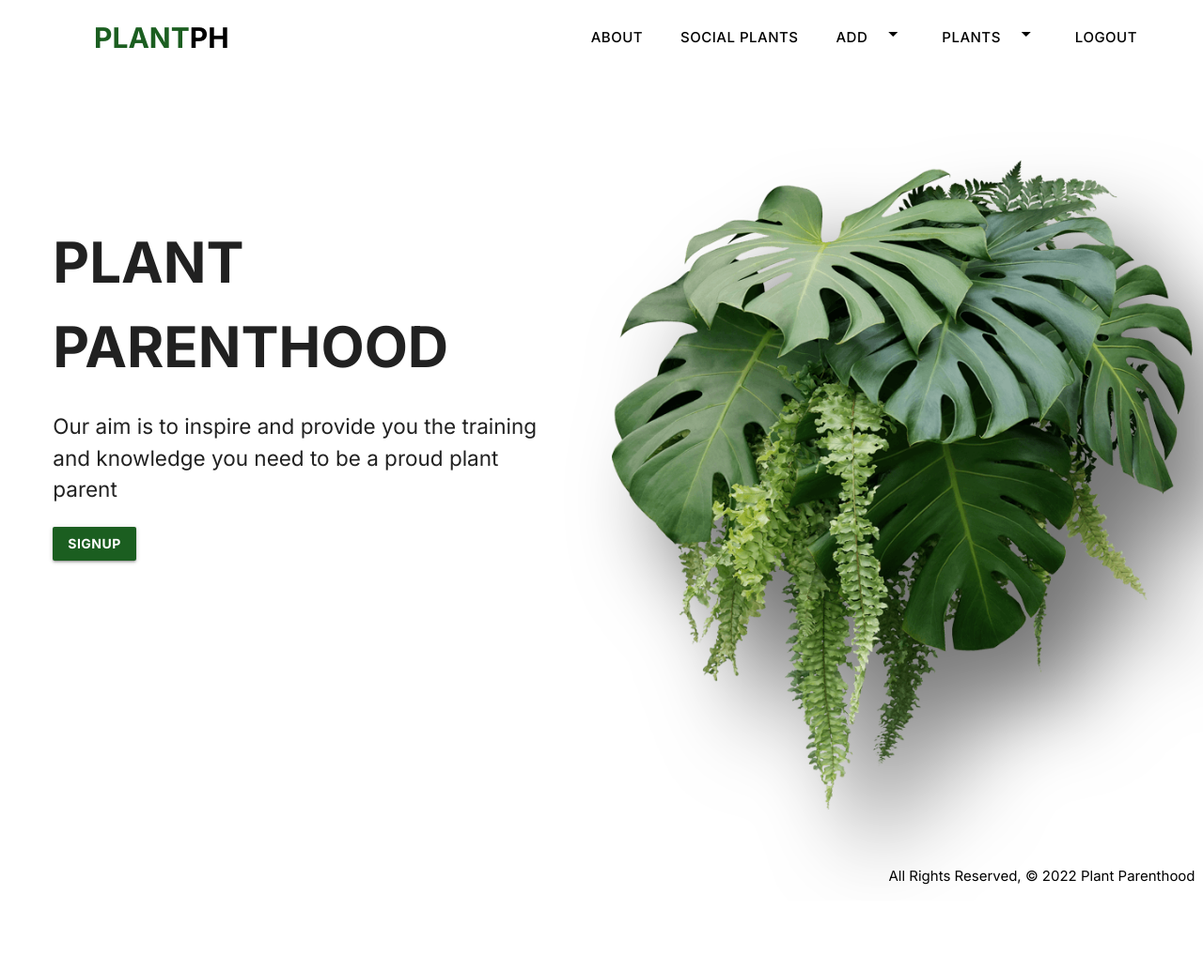
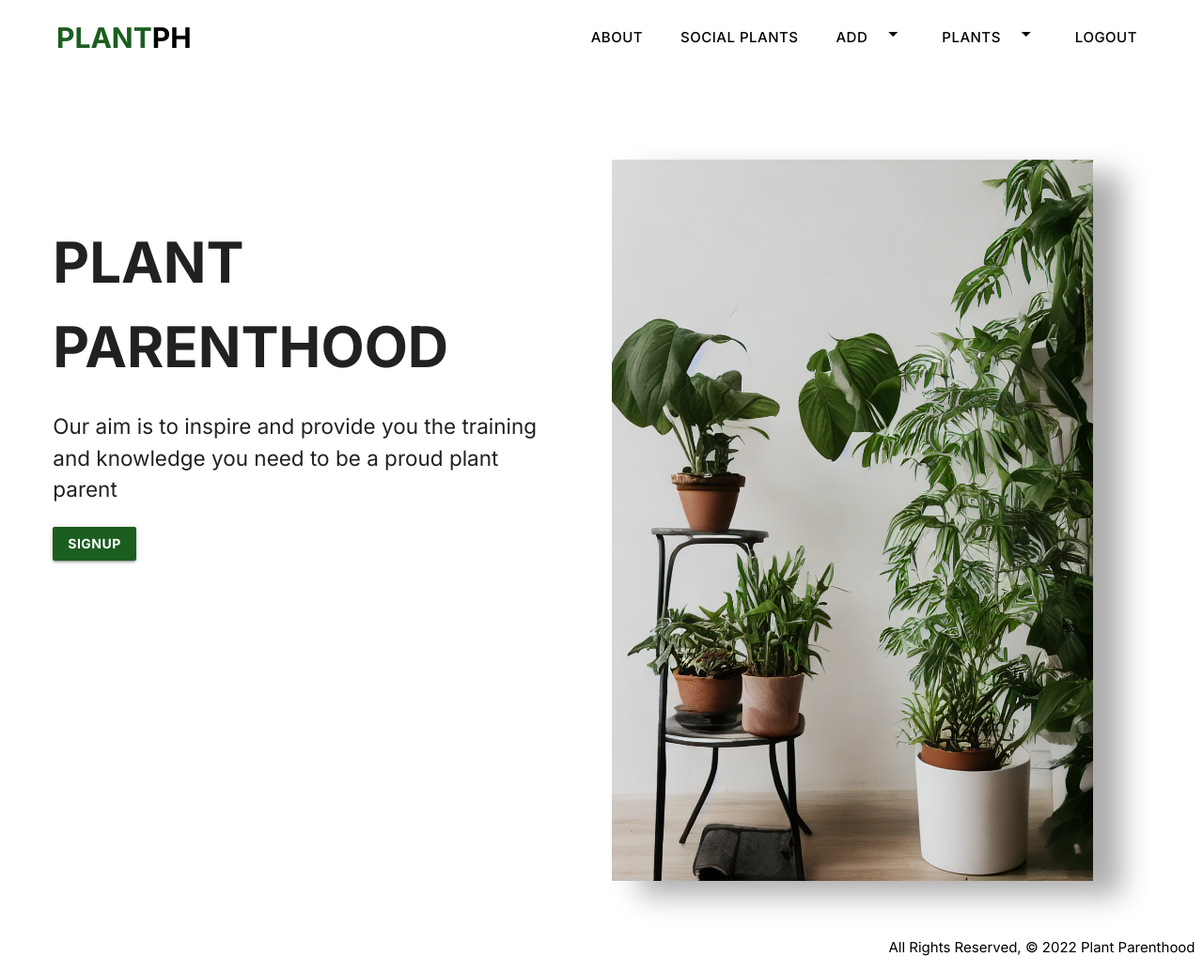
Before and after one commit to williethewolf/plant_parenthood, a Django app: page / in a window 1280 px wide. Shown: the whole page at 94% size. Before the commit the page ends 942 px from the top, so only its background shows below. Run offline with Django 4.2, Linux system fonts and the light colour scheme; the visitor is signed in with stand-in values (Sample User, id 1); some libraries are stand-ins or nearby versions; some web fonts are replaced.

Commit message:
wip: nav styling

```diff
--- a/main_app/static/css/style.css
+++ b/main_app/static/css/style.css
@@ -27,7 +27,7 @@ nav {
   background: white;
   align-items: center;
   justify-content: space-between;
-  padding: 0 50px 0 100px;
+  padding: 0 50px 0 4rem;
   flex-wrap: wrap;
 
 }
@@ -119,7 +119,7 @@ nav .logo {
 
 .img-container img {
   margin-top: 6rem;
-  filter: drop-shadow(50px 60px 3rem #727272);
+  filter: drop-shadow(30px 15px 1rem #acacac);
   max-width: 100%;
   height:auto;
 }
--- a/main_app/templates/base.html
+++ b/main_app/templates/base.html
@@ -17,6 +17,16 @@
     </head>
     <body>
         <header class="">
+            <ul id="adddropdown" class="dropdown-content">
+                <li><a href="{% url 'plant_add' %}">Add a plant</a></li>
+                {% if request.user.is_active and request.user.is_staff %}
+                <li><a href="{% url 'plant_create' %}">Create plant entry in DB</a></li>
+                {% endif %}
+            </ul>
+            <ul id="viewdropdown" class="dropdown-content">
+                <li><a href="{% url 'plants_index' %}">My plants</a></li>
+                <li><a href="{% url 'plantsDB_index' %}">Plants DB</a></li>
+            </ul>
             <nav class="white">
                 <a href="{% url 'home' %}" class="logo"><span class="bold-green">Plant</span>PH</a>
                 <input type="checkbox" id="check"/>
@@ -64,42 +74,5 @@
                 </div>
             </div>
         </footer>
-        <script async defer>
-{% comment %} sticky navbar {% endcomment %}
-let scrollTopY = window.pageYOffset || document.body.scrollTop;
-let navbar = document.querySelector('nav');
-
-window.addEventListener('scroll', function() {
-    if(scrollTopY > 50) {
-          navbar.classList.add('sticky-nav');
-    } else {
-         navbar.classList.remove('sticky-nav');
-    }
-})
-{% comment %} drop down code {% endcomment %}
-            var dropdowns = document.querySelectorAll('.dropdown-trigger')
-for (var i = 0; i < dropdowns.length; i++){
-    M.Dropdown.init(dropdowns[i]);
-}
-{% comment %} Hero slider code {% endcomment %}
-document.addEventListener('DOMContentLoaded', function() {
-    var elems = document.querySelectorAll('.slider');
-    var instances = M.Slider.init(elems, {indicators:false, height:250});
-
-    var elems = document.querySelectorAll('.parallax');
-    var instances = M.Parallax.init(elems, {});
-
-    var elems = document.querySelectorAll('.carousel');
-    var instances = M.Carousel.init(elems, {height:300, numVisible:10, dist:0})
-  });
-{% comment %} Paralax code {% endcomment %}
-document.addEventListener('DOMContentLoaded', function() {
-
-  });
-{% comment %} carousel code, might remplace the slider completely...or not! {% endcomment %}
-document.addEventListener('DOMContentLoaded', function() {
-    ;
-  });
-        </script>
     </body>
 </html>
--- a/main_app/templates/home.html
+++ b/main_app/templates/home.html
@@ -10,7 +10,7 @@
         </div>
     </div>
     <div class="col s6 img-container fade-in-image">
-        <img src="../static/imgs/plants/general-use/home-image.png" alt="plants"/>
+        <img src="../static/imgs/plants/general-use/home-img.png" alt="plants"/>
     </div>
 </div>
 
```
Also changed, not shown: main_app/static/imgs/plants/general-use/home-image.png (deleted), main_app/static/imgs/plants/general-use/home-img.png (renamed from main_app/static/imgs/plants/general-use/00120-3724088047-a full indoor plant in a pot with a white background in a boho apartment, Sony Alpha α7, epic, bright, cinematic lighting, high.png).
